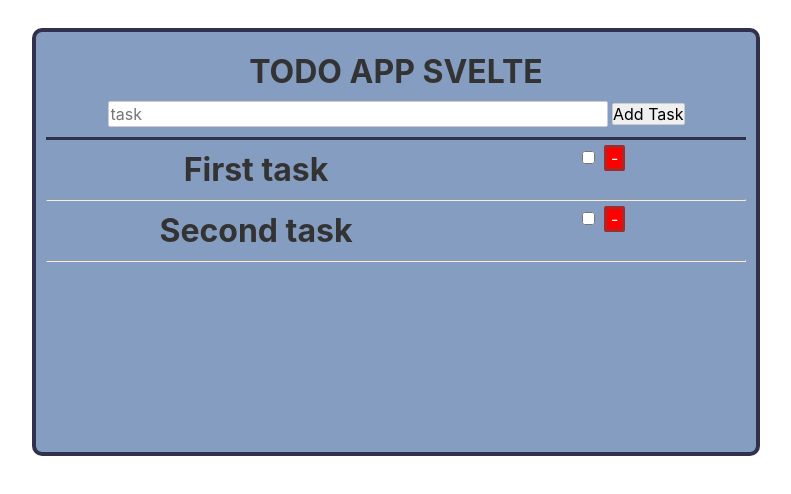
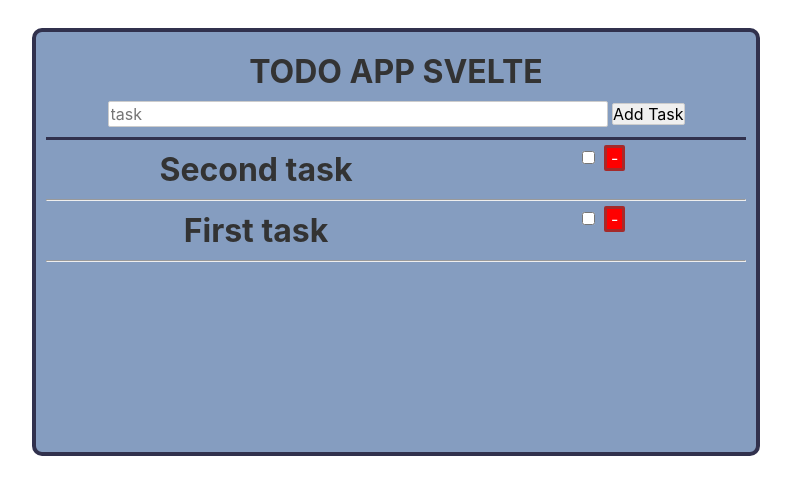
Before and after one commit to fridaijohansson/GA-svelte-app, a Svelte app: page / in a window 1280 px wide. Shown: the top 494 px of the page, without its empty margins (244-1035 px from the left). Built offline with nearby package versions, Linux system fonts and the light colour scheme.

Commit message:
comented code

```diff
--- a/src/App.svelte
+++ b/src/App.svelte
@@ -20,14 +20,15 @@ function addTask(event){
 		id: Date.now(),
 	};
 
-	//Adds the new object to the beginning of the array and redefines "newTask"
-	taskArray = [task, ...taskArray];
+	//Adds the new object to the end of the array and redefines "newTask"
+	taskArray = [...taskArray, task];
 	newTask = "";
 }
 
 function deleteTask(id){
-	//Splice takes the given object out of the array based on the object's id
+	//Filter filters out the object from the array and removes it
 	taskArray = taskArray.filter(item => item.id !== Number(id));
+	console.log(taskArray);
 }
 
 //Function used to mark which task has been completed with a checkbox
@@ -56,7 +57,7 @@ function toggleComplete(id){
 	<!-- In this div an each-block displays/renders the fake database everytime a new task is added.
 	When displaying the task in the div a delete button and a checkbox is added to edit the todo list-->
 	<div id="todoList">
-		{#each taskArray as task (task.id)}
+		{#each [...taskArray].reverse() as task (task.id)}
 			<div class="container">
 				<h1 class="newTask">{task.task}</h1>
 				<div class="buttons">
```
